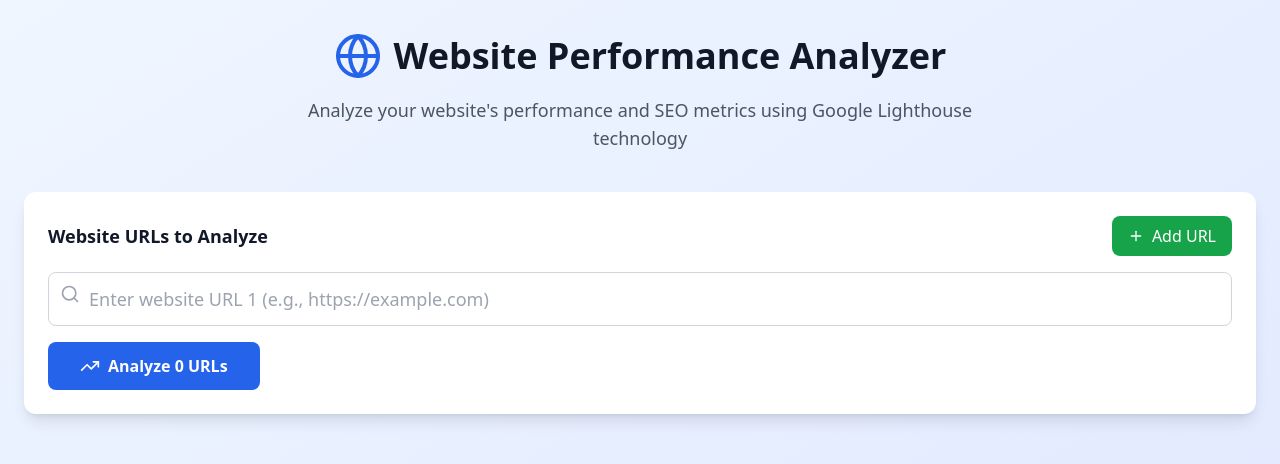
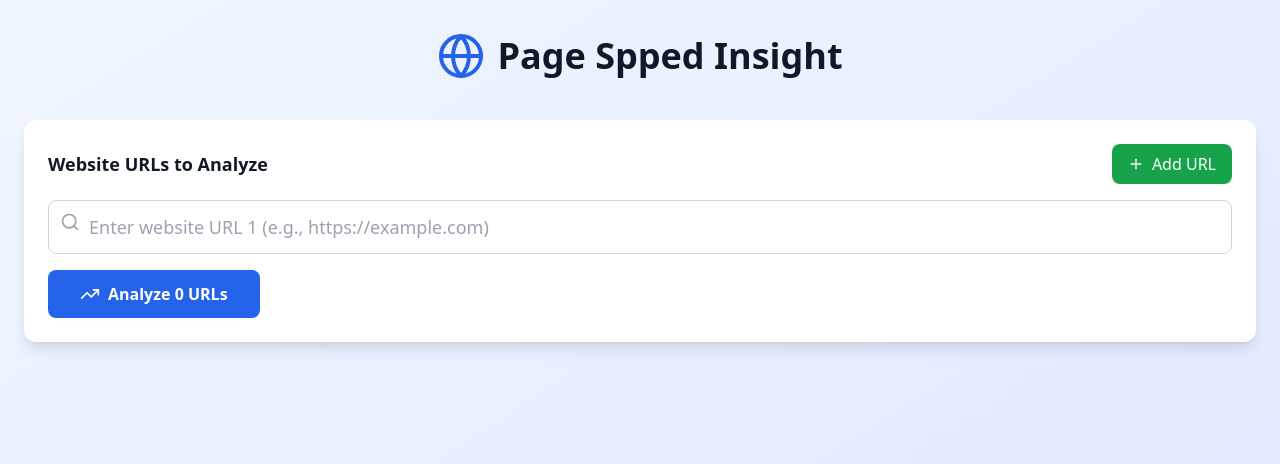
Before and after one commit to iayansarkar/psi-insight, a React (Vite) app: page / in a window 1280 px wide. Shown: the top 464 px of the page. Built offline with nearby package versions, Linux system fonts and the light colour scheme.

Commit message:
Updated App.tsx

```diff
--- a/src/App.tsx
+++ b/src/App.tsx
@@ -335,11 +335,11 @@
         <div className="text-center mb-10">
           <div className="flex items-center justify-center mb-4">
             <Globe className="h-12 w-12 text-blue-600 mr-3" />
-            <h1 className="text-4xl font-bold text-gray-900">Website Performance Analyzer</h1>
+            <h1 className="text-4xl font-bold text-gray-900">Page Spped Insight</h1>
           </div>
-          <p className="text-lg text-gray-600 max-w-2xl mx-auto">
+          {/* <p className="text-lg text-gray-600 max-w-2xl mx-auto">
             Analyze your website's performance and SEO metrics using Google Lighthouse technology
-          </p>
+          </p> */}
         </div>
 
         {/* Input Section */}
```
